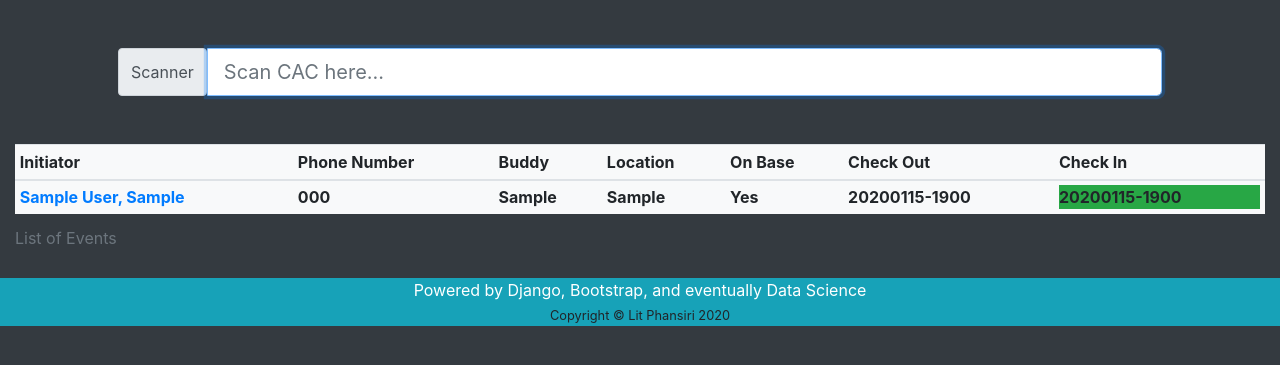
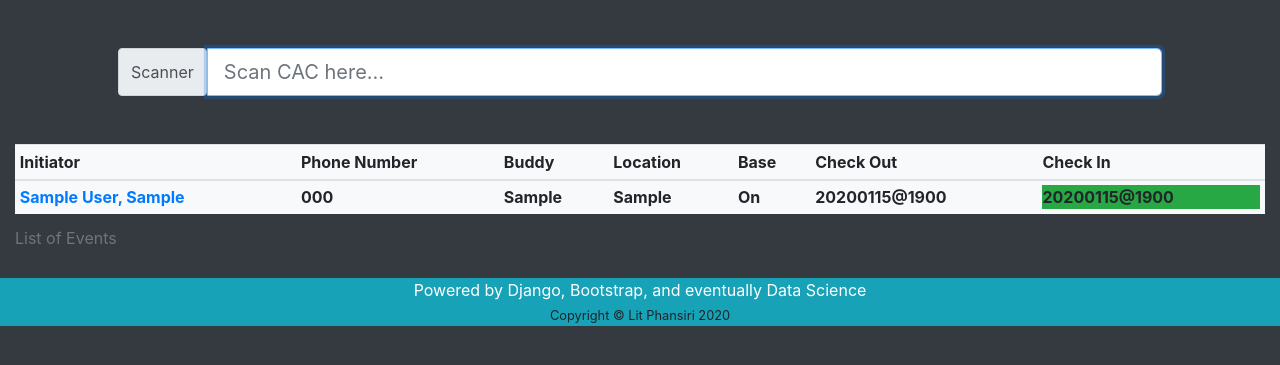
Before and after one commit to phansiri/check_in_check_out_bks, a Django app: page / in a window 1280 px wide. Shown: the part 56-421 px from the top of the page. Run offline with Django 3.2, Linux system fonts and the light colour scheme; tables that the repository leaves empty hold one stand-in row (values such as "Sample post"); lists and menus that the app fills with data are empty; parts of the project's set-up code (start-up, migrations or seed data) failed here and were passed over; some libraries are stand-ins or nearby versions.

Commit message:
add @ to time on event list

```diff
--- a/cico_app/templates/cico_app/event_list.html
+++ b/cico_app/templates/cico_app/event_list.html
@@ -32,7 +32,7 @@
         <th scope="col">Phone Number</th>
         <th scope="col">Buddy</th>
         <th scope="col">Location</th>
-        <th scope="col">On Base</th>
+        <th scope="col">Base</th>
         <th scope="col">Check Out</th>
         <th scope="col">Check In</th>
     </tr>
@@ -53,15 +53,15 @@
         <th scope="row">{{ event.location }}</th>
         <th scope="row">
             {% if event.base == True %}
-            Yes
+            On
             {% else %}
-            No
+            Off
             {% endif %}
         </th>
-        <th scope="row">{{ event.check_out|date:'Ymd-Hi' }}</th>
+        <th scope="row">{{ event.check_out|date:'Ymd@Hi' }}</th>
         <th scope="row">
             {% if event.check_in %}
-            <div class="bg-success">{{ event.check_in|date:'Ymd-Hi' }}</div>
+            <div class="bg-success">{{ event.check_in|date:'Ymd@Hi' }}</div>
             {% else %}
             <div class="bg-danger">Not checked in</div>
             {% endif %}
```
